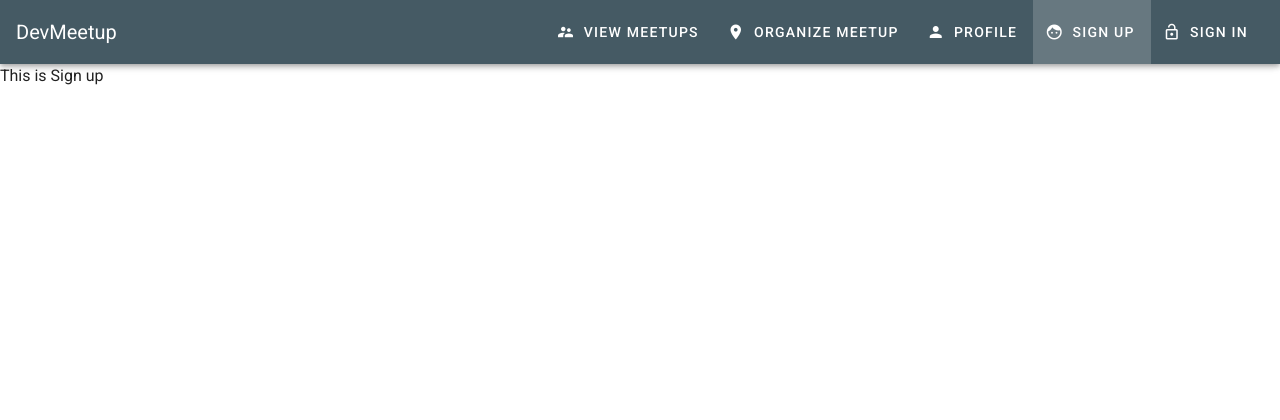
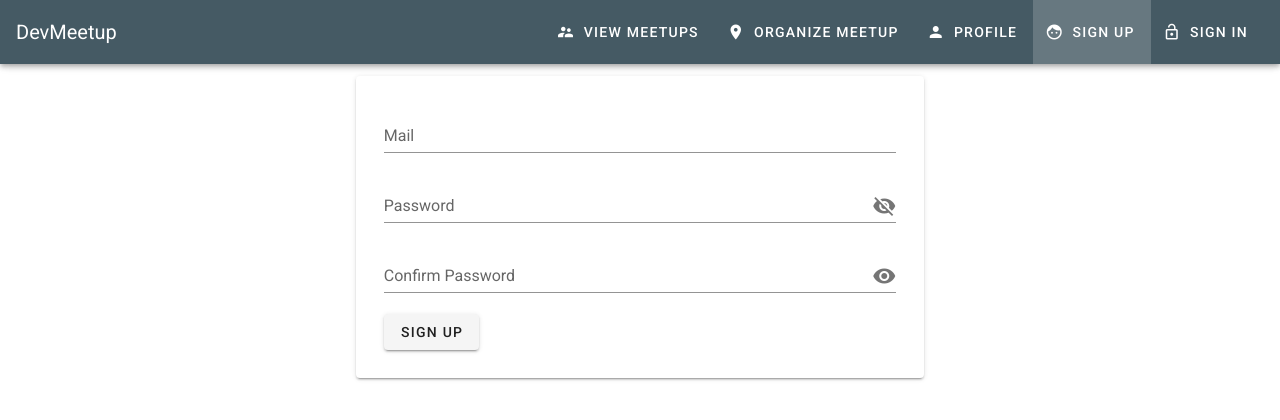
Before and after one commit to Niranjan112/DevMeetup, a Vue app: page /signup in a window 1280 px wide. Shown: the top 420 px of the page. Built offline with nearby package versions, Linux system fonts and the light colour scheme.

Commit message:
added firebase and created sign up form

```diff
--- a/package.json
+++ b/package.json
@@ -10,6 +10,7 @@
   "dependencies": {
     "core-js": "^3.3.2",
     "date-fns": "^2.8.1",
+    "firebase": "^7.6.1",
     "register-service-worker": "^1.6.2",
     "vue": "^2.6.10",
     "vue-router": "^3.1.3",
--- a/src/main.js
+++ b/src/main.js
@@ -5,6 +5,7 @@ import router from './router'
 import store from './store'
 import vuetify from './plugins/vuetify'
 import DateFilter from './filter/date'
+import * as firebase from 'firebase'
 
 Vue.config.productionTip = false
 Vue.filter('date', DateFilter)
@@ -13,5 +14,16 @@ new Vue({
   router,
   store,
   vuetify,
-  render: h => h(App)
+  render: h => h(App),
+  created () {
+    firebase.initializeApp({
+      apiKey: 'AIzaSyBejumyEETORIkaKL6JNGUmBNtO6mGw-yU',
+      authDomain: 'devmeetup-f132f.firebaseapp.com',
+      databaseURL: 'https://devmeetup-f132f.firebaseio.com',
+      projectId: 'devmeetup-f132f',
+      storageBucket: 'devmeetup-f132f.appspot.com',
+      messagingSenderId: '358639659596',
+      appId: '1:358639659596:web:0f67d4cfc3e017dd35a2e9'
+    })
+  }
 }).$mount('#app')
--- a/src/views/User/Signup.vue
+++ b/src/views/User/Signup.vue
@@ -1,5 +1,71 @@
 <template>
-  <div>
-    This is Sign up
-  </div>
+  <v-container>
+    <v-row justify="center">
+      <v-col cols="12" sm="6">
+        <v-card>
+          <v-card-text>
+            <v-container>
+              <v-form>
+                <v-row>
+                  <v-col cols="12">
+                    <v-text-field
+                      name="email"
+                      label="Mail"
+                      id="email"
+                      v-model="email"
+                      type="email"
+                      required
+                    ></v-text-field>
+                    <v-text-field
+                      :append-icon="showPassword1 ? 'mdi-eye' : 'mdi-eye-off'"
+                      :type="showPassword1 ? 'text' : 'password'"
+                      @click:append="showPassword1 = !showPassword1"
+                      name="password"
+                      label="Password"
+                      id="password"
+                      v-model="password"
+                      required
+                    ></v-text-field>
+                    <v-text-field
+                      :append-icon="showPassword2 ? 'mdi-eye' : 'mdi-eye-off'"
+                      :type="showPassword2 ? 'text' : 'password'"
+                      @click:append="showPassword2 = !showPassword2"
+                      name="confirmPassword"
+                      label="Confirm Password"
+                      id="confirmPassword"
+                      v-model="confirmPassword"
+                      :rules="[rules.comparePasswords]"
+                    ></v-text-field>
+                    <v-btn type="submit">Sign Up</v-btn>
+                  </v-col>
+                </v-row>
+              </v-form>
+            </v-container>
+          </v-card-text>
+        </v-card>
+      </v-col>
+    </v-row>
+  </v-container>
 </template>
+
+<script>
+export default {
+  data () {
+    return {
+      email: '',
+      password: '',
+      confirmPassword: '',
+      showPassword1: false,
+      showPassword2: true,
+      rules: {
+        comparePasswords: value => value === this.password || 'Password do not match'
+      }
+    }
+  },
+  methods: {
+    onSignUp () {
+      console.log({ email: this.email, password: this.password, confirmPassword: this.confirmPassword })
+    }
+  }
+}
+</script>
```
Also changed, not shown: 1 other file (tests, documents, lock files or other folders).
